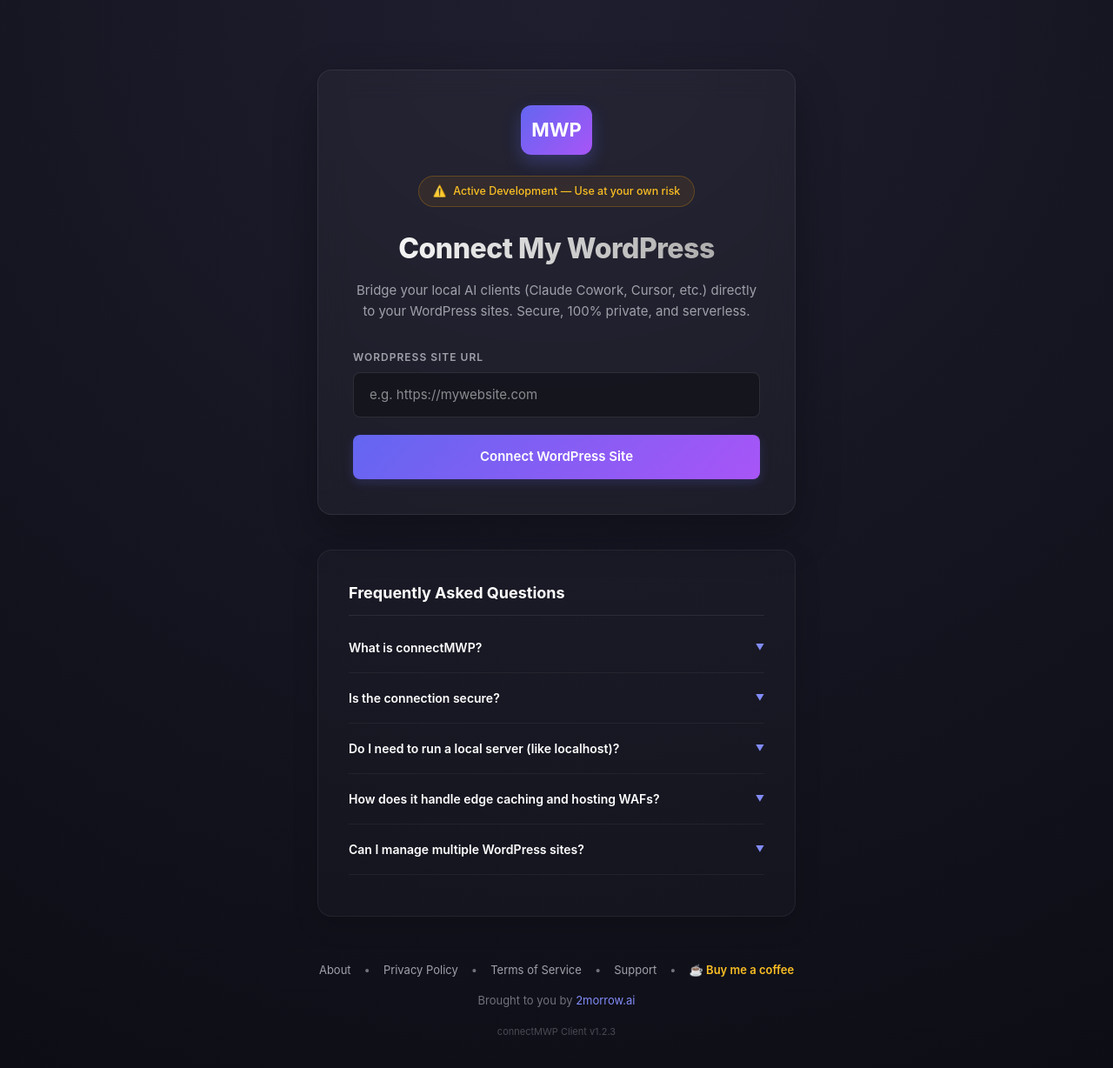
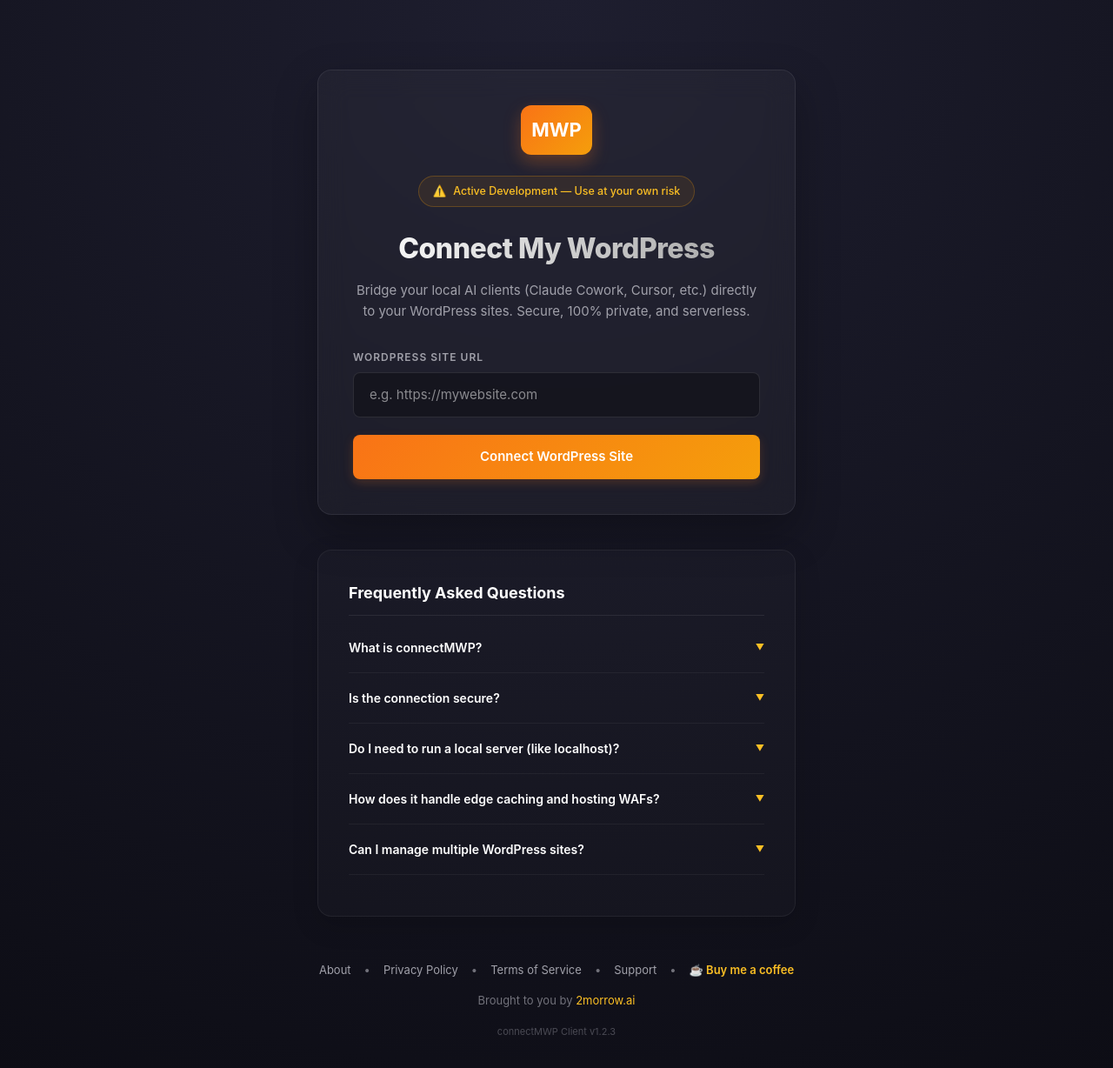
Before and after one commit to stefanhz/connectMWP, a Next.js app in the folder connectmwp-server/: page / in a window 1280 px wide. Shown: the top 1228 px of the page at 87% size. Built offline with nearby package versions, Linux system fonts and the light colour scheme.

Commit message:
design: Replace purple gradients and highlights with an orange/yellow gradient system

```diff
--- a/connectmwp-server/src/app/ClientPage.tsx
+++ b/connectmwp-server/src/app/ClientPage.tsx
@@ -74,12 +74,12 @@
         <div style={{
           display: 'inline-flex',
           padding: '12px',
-          background: 'linear-gradient(135deg, #6366f1 0%, #a855f7 100%)',
+          background: 'linear-gradient(135deg, #f97316 0%, #f59e0b 100%)',
           borderRadius: '12px',
           marginBottom: '24px',
           fontWeight: 'bold',
           fontSize: '22px',
-          boxShadow: '0 8px 20px rgba(99, 102, 241, 0.3)'
+          boxShadow: '0 8px 20px rgba(249, 115, 22, 0.3)'
         }}>
           MWP
         </div>
@@ -175,14 +175,14 @@
           <button type="submit" style={{
             width: '100%',
             padding: '14px',
-            background: 'linear-gradient(135deg, #6366f1 0%, #a855f7 100%)',
+            background: 'linear-gradient(135deg, #f97316 0%, #f59e0b 100%)',
             border: 'none',
             borderRadius: '8px',
             color: '#ffffff',
             fontWeight: '600',
             fontSize: '15px',
             cursor: 'pointer',
-            boxShadow: '0 4px 12px rgba(99, 102, 241, 0.2)',
+            boxShadow: '0 4px 12px rgba(249, 115, 22, 0.2)',
             transition: 'opacity 0.2s'
           }}>
             Connect WordPress Site
@@ -239,7 +239,7 @@
             >
               <span>{item.q}</span>
               <span style={{
-                color: '#818cf8',
+                color: '#fbbf24',
                 transform: openFaq === index ? 'rotate(180deg)' : 'rotate(0deg)',
                 transition: 'transform 0.2s',
                 fontSize: '10px'
@@ -290,7 +290,7 @@
           <a href="https://buy.stripe.com/aFa8wQ0rH2PQ4Msama5kk0l" target="_blank" rel="noopener noreferrer" style={{ color: '#fbbf24', textDecoration: 'none', fontWeight: '600' }}>☕ Buy me a coffee</a>
         </div>
         <div style={{ marginBottom: '15px' }}>
-          Brought to you by <a href="https://2morrow.ai" target="_blank" rel="noopener noreferrer" style={{ color: '#818cf8', textDecoration: 'none' }}>2morrow.ai</a>
+          Brought to you by <a href="https://2morrow.ai" target="_blank" rel="noopener noreferrer" style={{ color: '#fbbf24', textDecoration: 'none' }}>2morrow.ai</a>
         </div>
         <div style={{ fontSize: '11px', opacity: 0.6 }}>
           connectMWP Client v1.2.3
--- a/connectmwp-server/src/app/legal/[slug]/page.tsx
+++ b/connectmwp-server/src/app/legal/[slug]/page.tsx
@@ -136,11 +136,11 @@
           </Link>
           <div style={{
             padding: '6px 12px',
-            background: 'linear-gradient(135deg, #6366f1 0%, #a855f7 100%)',
+            background: 'linear-gradient(135deg, #f97316 0%, #f59e0b 100%)',
             borderRadius: '6px',
             fontSize: '12px',
             fontWeight: 'bold',
-            boxShadow: '0 4px 10px rgba(99, 102, 241, 0.2)'
+            boxShadow: '0 4px 10px rgba(249, 115, 22, 0.2)'
           }}>
             connectMWP v1.2.3
           </div>
@@ -189,9 +189,9 @@
           color: #ffffff;
         }
         .legal-content a {
-          color: #818cf8;
+          color: #fbbf24;
           text-decoration: none;
-          border-bottom: 1px dashed rgba(129, 140, 248, 0.4);
+          border-bottom: 1px dashed rgba(251, 191, 36, 0.4);
           transition: border-color 0.2s;
         }
         .legal-content a:hover {
```
